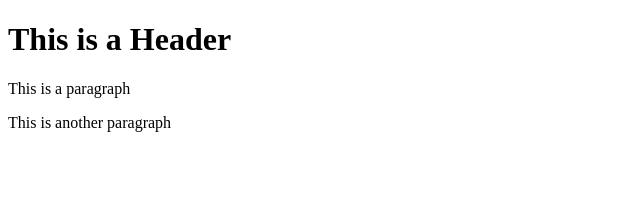
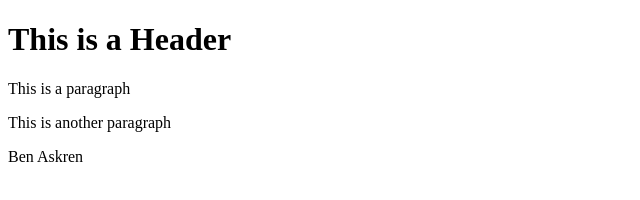
Before and after one commit to troyb10/git-test, a website: page index.html in a window 1280 px wide. Shown: the full height of the page, 0-640 px from the left. Drawn offline with Linux system fonts and the light colour scheme.

Commit message:
Using NPM

```diff
--- a/index.html
+++ b/index.html
@@ -4,5 +4,6 @@
         <h1>This is a Header</h1>
         <p>This is a paragraph</p>
         <p>This is another paragraph</p>
+        <p>Ben Askren</p>
     </body>
 </html>
```
Also changed, not shown: package.json (added, +24 -0 lines), 2 other files.
